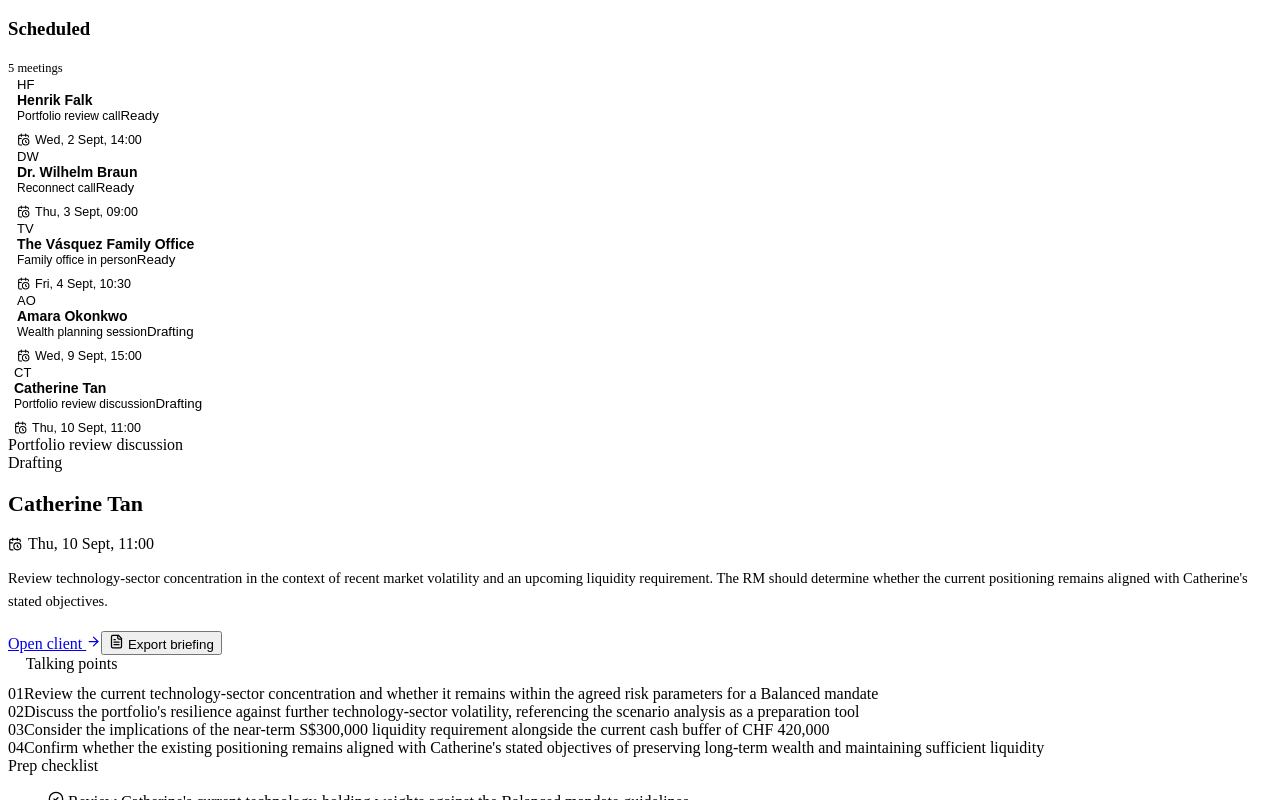
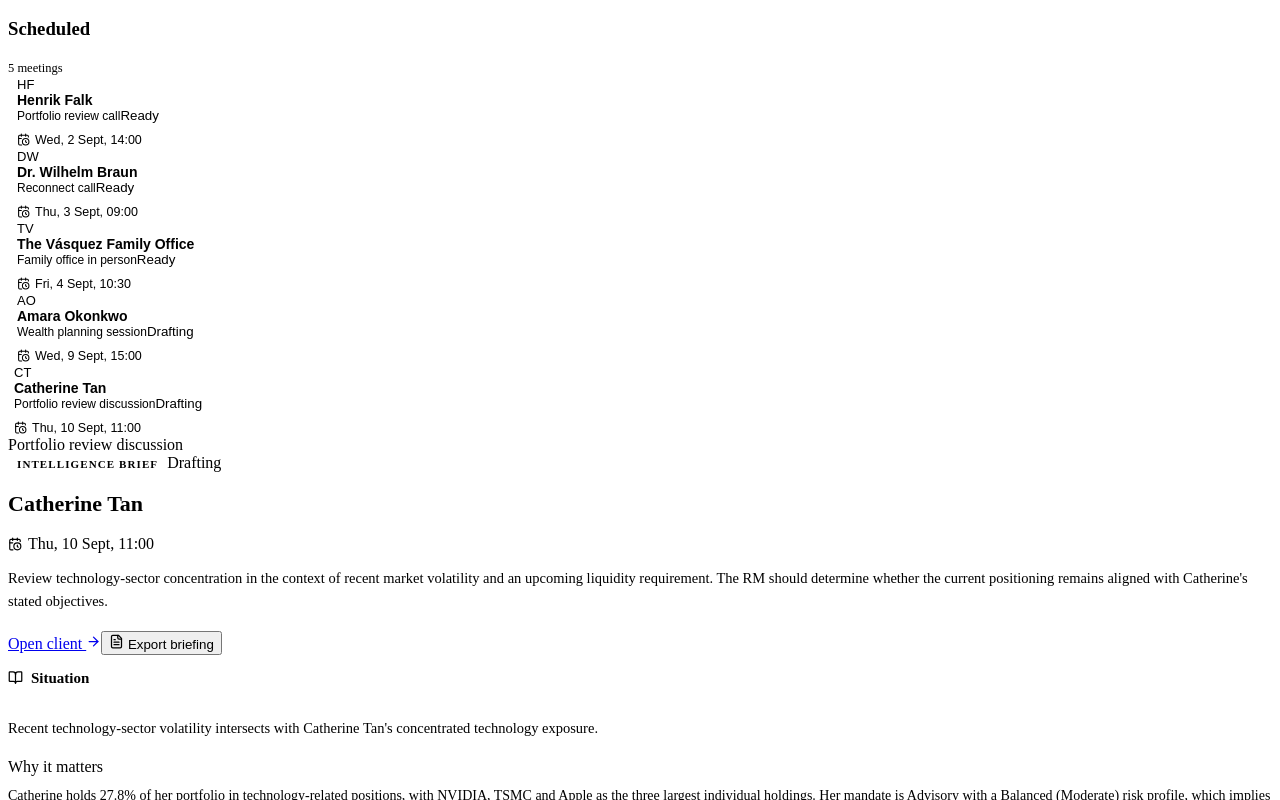
Before and after one commit to x-uan-ya/WealthLens, a React (Vite) app: page /briefings in a window 1280 px wide. Both pictures are taken after a click on the button 640 px from the left and 856 px from the top of the page. Shown: the part 456-1256 px from the top of the page. Built offline with nearby package versions, Linux system fonts and the light colour scheme; the HTML template or start-up script is replaced by a standard one.

Commit message:
feat: render client intelligence briefing

```diff
--- a/src/pages/Briefings.jsx
+++ b/src/pages/Briefings.jsx
@@ -1,14 +1,23 @@
 import { useEffect, useState } from 'react'
 import { Link } from 'react-router-dom'
-import { CalendarClock, CheckCircle2, FileText, ArrowRight, Sparkles } from 'lucide-react'
+import {
+  CalendarClock,
+  CheckCircle2,
+  FileText,
+  ArrowRight,
+  Sparkles,
+  Info,
+  BookOpen,
+  AlertCircle,
+} from 'lucide-react'
 import { PageHeader, Card, Badge, Loading } from '../components/ui.jsx'
 import { getBriefings, getIntelligence } from '../services/dataService.js'
 import { formatDateTime, initialsOf } from '../utils/format.js'
 
 export default function Briefings() {
   const [briefings, setBriefings] = useState(null)
-  const [signals, setSignals] = useState([])
-  const [activeId, setActiveId] = useState(null)
+  const [signals,   setSignals]   = useState([])
+  const [activeId,  setActiveId]  = useState(null)
 
   useEffect(() => {
     getBriefings().then((bs) => {
@@ -26,6 +35,10 @@ export default function Briefings() {
     ? signals.filter((s) => active.relatedSignals.includes(s.id))
     : []
 
+  // A briefing is "enhanced" when it carries the extended intelligence-brief
+  // fields added for Page 7. Older briefings fall back to the original layout.
+  const isEnhanced = !!(active?.situation)
+
   return (
     <div>
       <PageHeader
@@ -35,7 +48,8 @@ export default function Briefings() {
       />
 
       <div className="grid" style={{ gridTemplateColumns: '360px 1fr', alignItems: 'start' }}>
-        {/* List */}
+
+        {/* ── List (unchanged) ── */}
         <Card>
           <div className="card-head">
             <h3>Scheduled</h3>
@@ -77,13 +91,32 @@ export default function Briefings() {
           </div>
         </Card>
 
-        {/* Detail */}
+        {/* ── Detail ── */}
         {active && (
           <div className="grid" style={{ gap: 20 }}>
+
+            {/* Header card — identical for all briefings */}
             <Card className="card-pad">
               <div className="row between wrap" style={{ marginBottom: 6 }}>
                 <div className="eyebrow">{active.meetingType}</div>
+                <div className="row" style={{ gap: 8 }}>
+                  {isEnhanced && (
+                    <span style={{
+                      fontSize: 11,
+                      fontWeight: 700,
+                      letterSpacing: '0.1em',
+                      textTransform: 'uppercase',
+                      color: 'var(--gold)',
+                      background: 'var(--gold-tint)',
+                      border: '1px solid var(--gold-tint)',
+                      borderRadius: 30,
+                      padding: '2px 9px',
+                    }}>
+                      Intelligence brief
+                    </span>
+                  )}
                   <Badge tone={active.status === 'Ready' ? 'low' : 'medium'}>{active.status}</Badge>
+                </div>
               </div>
               <h2 className="serif" style={{ fontSize: 22 }}>{active.clientName}</h2>
               <div className="muted" style={{ marginTop: 4 }}>
@@ -103,6 +136,11 @@ export default function Briefings() {
               </div>
             </Card>
 
+            {/* ── Enhanced layout — shown when new fields are present ── */}
+            {isEnhanced
+              ? <IntelligenceBrief briefing={active} />
+              : (
+                /* ── Legacy layout — original cols-2 grid for older briefings ── */
                 <div className="grid cols-2" style={{ alignItems: 'start' }}>
                   <Card className="card-pad">
                     <div className="eyebrow row" style={{ gap: 8, marginBottom: 12 }}>
@@ -127,7 +165,10 @@ export default function Briefings() {
                     </ul>
                   </Card>
                 </div>
+              )
+            }
 
+            {/* ── Related intelligence — shown for all briefings when present ── */}
             {relatedSignals.length > 0 && (
               <Card>
                 <div className="card-head"><h3>Intelligence behind this meeting</h3></div>
@@ -152,3 +193,108 @@ export default function Briefings() {
     </div>
   )
 }
+
+// ---------------------------------------------------------------------------
+// IntelligenceBrief — renders the enhanced brief sections for briefings that
+// carry the extended fields (situation, whyItMatters, keyEvidence, sources).
+// Each section is individually conditional so partial data never crashes.
+// ---------------------------------------------------------------------------
+function IntelligenceBrief({ briefing }) {
+  return (
+    <div className="grid" style={{ gap: 16 }}>
+
+      {/* Situation + Why It Matters — grouped as narrative prose */}
+      {(briefing.situation || briefing.whyItMatters) && (
+        <Card>
+          <div className="card-head">
+            <h3 style={{ fontSize: 15 }}>
+              <BookOpen size={15} strokeWidth={2} style={{ verticalAlign: -2, marginRight: 8, color: 'var(--gold)' }} />
+              Situation
+            </h3>
+          </div>
+          <div className="card-pad" style={{ paddingTop: 16 }}>
+            {briefing.situation && (
+              <p style={{ margin: '0 0 0', fontSize: 14.5, color: 'var(--ink)', fontWeight: 500, lineHeight: 1.5 }}>
+                {briefing.situation}
+              </p>
+            )}
+            {briefing.whyItMatters && (
+              <>
+                <div className="eyebrow" style={{ margin: '18px 0 8px' }}>Why it matters</div>
+                <p style={{ margin: 0, fontSize: 14, color: 'var(--ink-soft)', lineHeight: 1.65 }}>
+                  {briefing.whyItMatters}
+                </p>
+              </>
+            )}
+          </div>
+        </Card>
+      )}
+
+      {/* Key Evidence */}
+      {briefing.keyEvidence?.length > 0 && (
+        <Card className="card-pad">
+          <div className="eyebrow row" style={{ gap: 8, marginBottom: 14 }}>
+            <AlertCircle size={14} color="var(--gold)" /> Key evidence
+          </div>
+          <div style={{ display: 'flex', flexDirection: 'column', gap: 0 }}>
+            {briefing.keyEvidence.map((item, i) => (
+              <div key={i} className="kv" style={{ alignItems: 'flex-start' }}>
+                <span style={{ fontSize: 13.5, color: 'var(--ink-soft)', flex: 1 }}>{item}</span>
+              </div>
+            ))}
+          </div>
+        </Card>
+      )}
+
+      {/* Talking Points + Prep — side by side on wider screens */}
+      <div className="grid cols-2" style={{ alignItems: 'start' }}>
+
+        {briefing.talkingPoints?.length > 0 && (
+          <Card className="card-pad">
+            <div className="eyebrow row" style={{ gap: 8, marginBottom: 12 }}>
+              <Sparkles size={14} color="var(--gold)" /> Suggested talking points
+            </div>
+            {briefing.talkingPoints.map((tp, i) => (
+              <div className="talking-point" key={i}>
+                <span className="n">{String(i + 1).padStart(2, '0')}</span>
+                <span>{tp}</span>
+              </div>
+            ))}
+          </Card>
+        )}
+
+        {briefing.prep?.length > 0 && (
+          <Card className="card-pad">
+            <div className="eyebrow" style={{ marginBottom: 12 }}>RM preparation</div>
+            <ul className="checklist">
+              {briefing.prep.map((p, i) => (
+                <li key={i}>
+                  <CheckCircle2 size={16} /> <span>{p}</span>
+                </li>
+              ))}
+            </ul>
+          </Card>
+        )}
+      </div>
+
+      {/* Sources */}
+      {briefing.sources?.length > 0 && (
+        <Card className="card-pad">
+          <div className="eyebrow row" style={{ gap: 8, marginBottom: 12 }}>
+            <Info size={13} color="var(--ink-muted)" /> Sources
+          </div>
+          <div style={{ display: 'flex', flexWrap: 'wrap', gap: 8 }}>
+            {briefing.sources.map((src, i) => (
+              <span key={i} className="tag">{src}</span>
+            ))}
+          </div>
+          <p style={{ margin: '12px 0 0', fontSize: 12, color: 'var(--ink-muted)', lineHeight: 1.5 }}>
+            This briefing is a prototype RM preparation aid using mock data. It does not
+            constitute investment advice or a buy/sell recommendation. The RM determines
+            all client-facing actions.
+          </p>
+        </Card>
+      )}
+    </div>
+  )
+}
```
Lines whose indentation alone changed are shown as unchanged.
